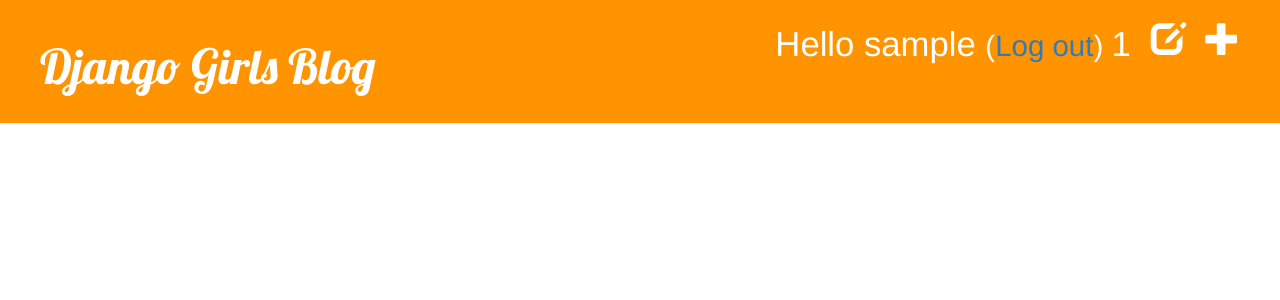
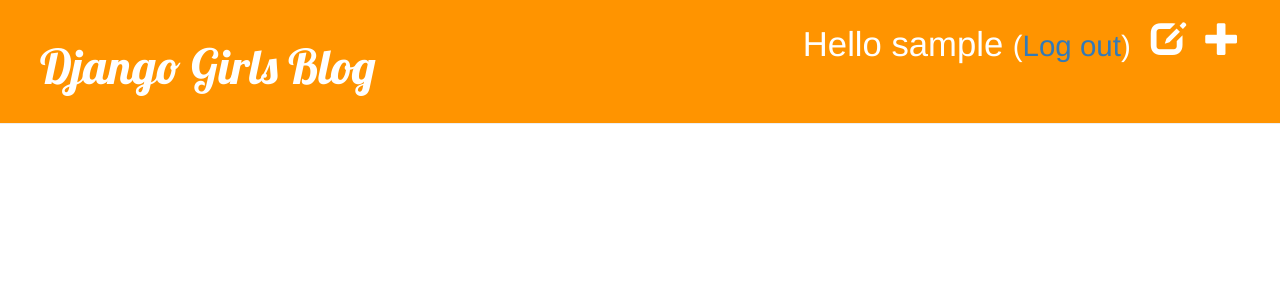
Before and after one commit to dlmontano/django-girls-tutorial, a Django app: page /drafts/ in a window 1280 px wide. Shown: the top 300 px of the page. Run offline with Django 3.2, Linux system fonts and the light colour scheme; the visitor is signed in with stand-in values (Sample User, id 1); data that the repository does not hold is empty; some libraries are stand-ins or nearby versions.

Commit message:
Corrected base.html file.

```diff
--- a/blog/templates/blog/base.html
+++ b/blog/templates/blog/base.html
@@ -25,7 +25,8 @@
           <small>
             (<a href="{% url 'logout' %}">Log out</a>)
           </small>
-1      {% else %}
+        </p>
+      {% else %}
         <a href="{% url 'login' %}" class="top-menu">
           <span class="glyphicon glyphicon-lock" />
         </a>
```
